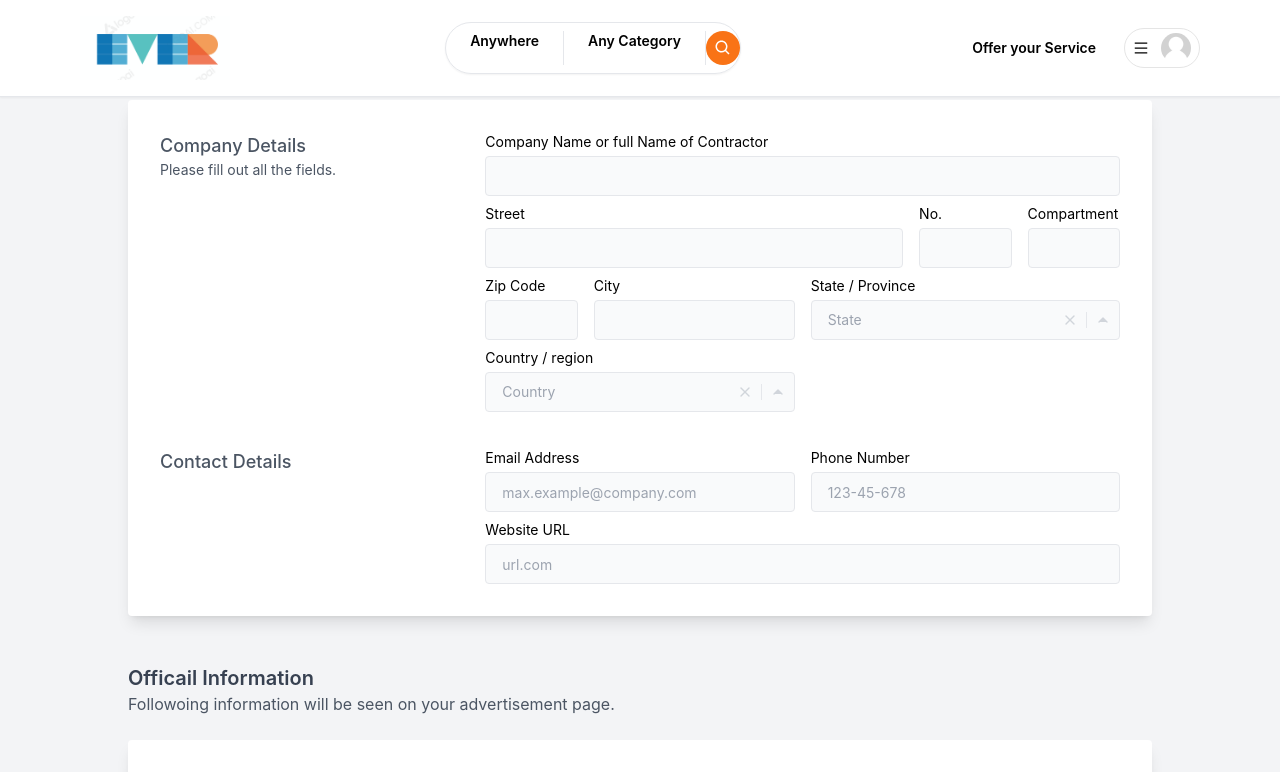
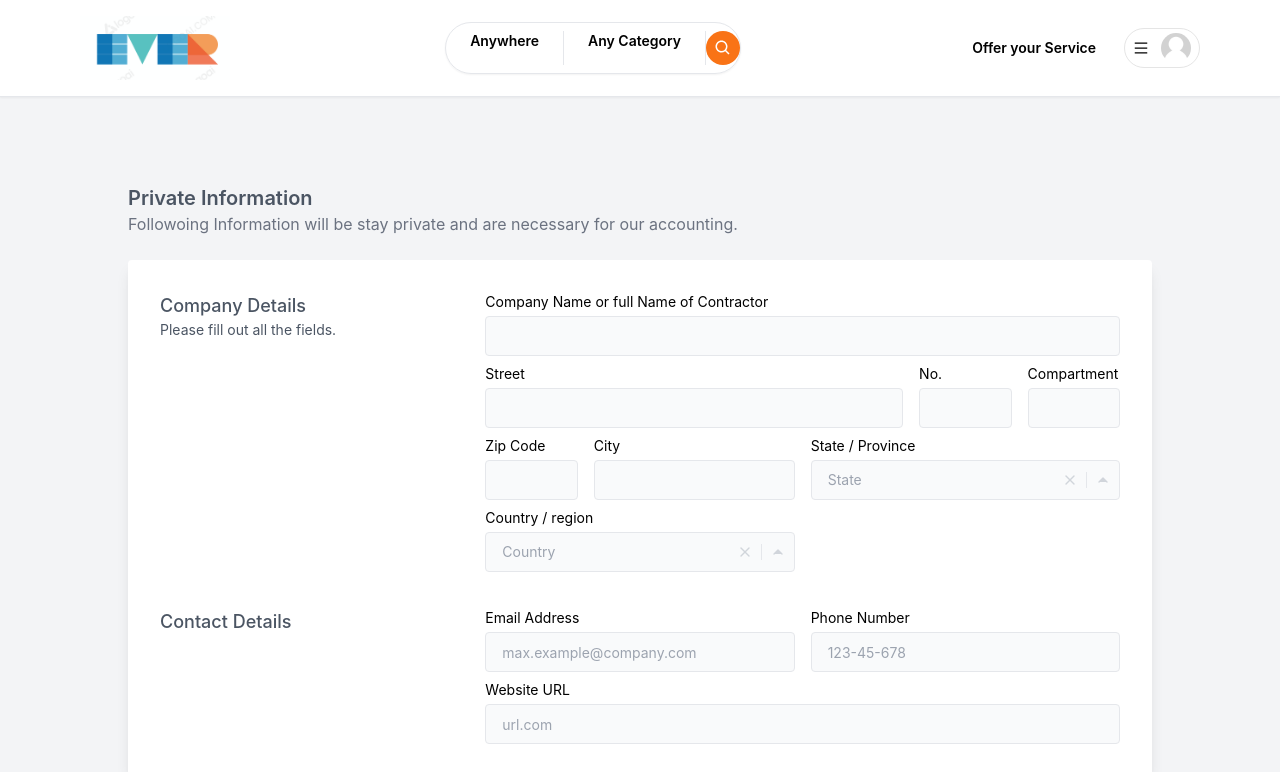
Before and after one commit to RichardDev101/weddingAds, a React (Create React App) app in the folder frontend/: page /adding in a window 1280 px wide. Shown: the top 772 px of the page. Built offline with nearby package versions, Linux system fonts and the light colour scheme; the HTML template or start-up script is replaced by a standard one.

Commit message:
Test fix

```diff
--- a/frontend/src/App.tsx
+++ b/frontend/src/App.tsx
@@ -5,13 +5,14 @@ import {Route, Routes} from "react-router-dom";
 import AdForm from "./components/gallary/AdForm";
 import Home from "./components/gallary/Home";
 
+
 export default function App() {
 
     return (
         <html lang="en">
             <body>
                 <Navbar />
-            <div className="pb-20 pt-28">
+            <div className="pb-20 pt-20">
                 <Routes>
                     <Route path={"/home"} element ={<Home/>}/>
                     <Route path={"/adding"} element ={<AdForm/>}/>
--- a/frontend/src/components/gallary/AdForm.tsx
+++ b/frontend/src/components/gallary/AdForm.tsx
@@ -167,10 +167,10 @@ export default function AdForm() {
 
     return (
         <>
-            <div className="min-h-fit p-6 bg-gray-100 flex items-center justify-center">
+            <div className=" min-h-fit p-6 bg-gray-100 flex items-center justify-center">
                 <div className="container max-w-screen-lg mx-auto">
                     <div>
-                        <h2 className="font-semibold text-xl text-gray-600">Private Information</h2>
+                        <h2 className="pt-20 font-semibold text-xl text-gray-600">Private Information</h2>
                         <p className="text-gray-500 mb-6">Followoing Information will be stay private and are necessary for our accounting.</p>
 
                         <div className="bg-white rounded shadow-lg p-4 px-4 md:p-8 mb-6">
```
